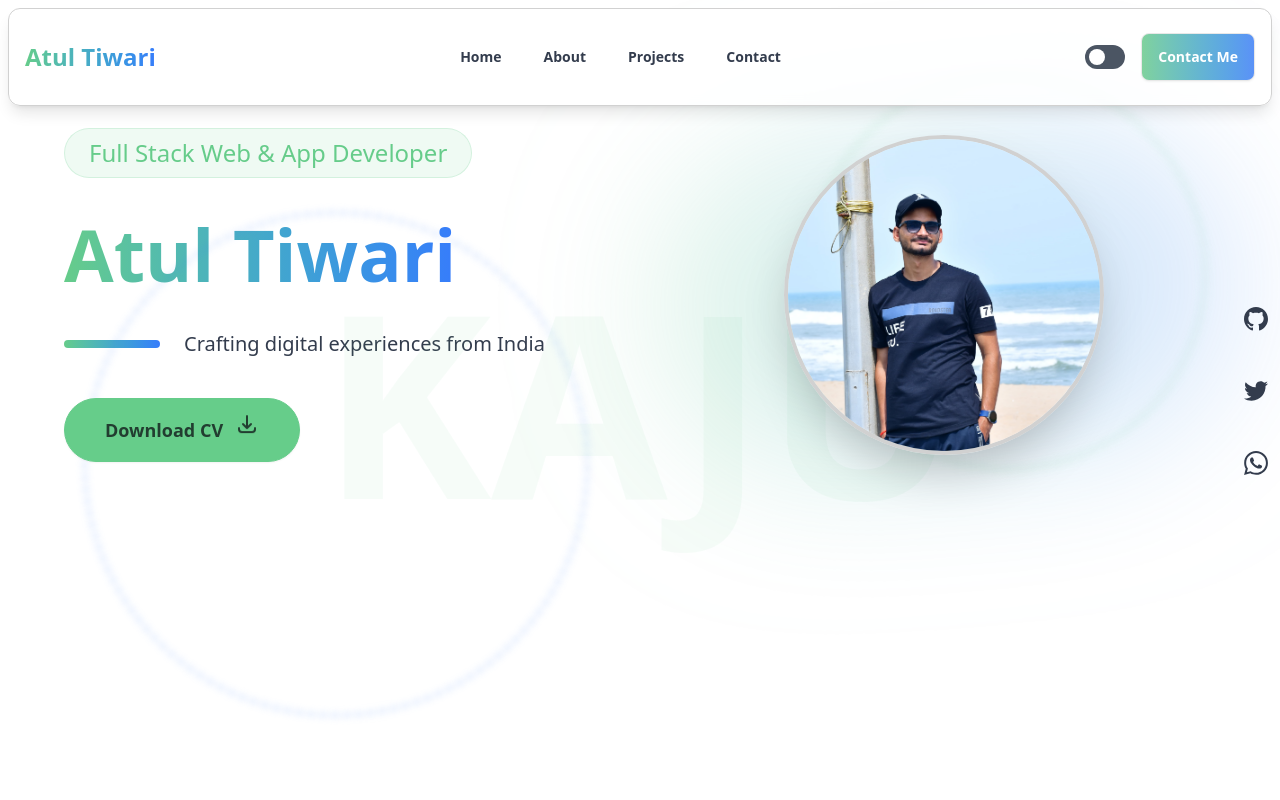
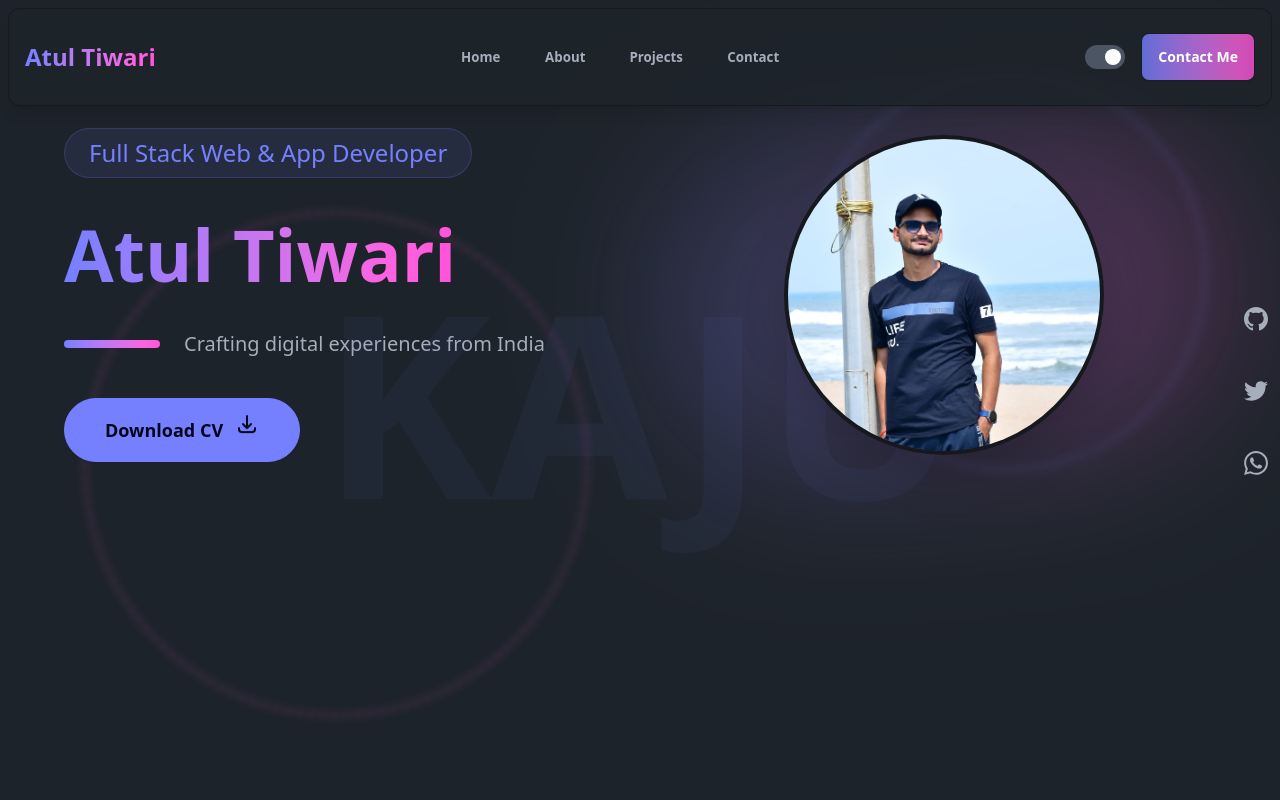
Before and after one commit to atultiwari7388/kajus-portfolio, a Next.js app: page / in a window 1280 px wide. Shown: the top 800 px of the page. Built offline with nearby package versions, Linux system fonts and the light colour scheme.

Commit message:
theme change

```diff
--- a/src/components/SwitchTheme.tsx
+++ b/src/components/SwitchTheme.tsx
@@ -2,7 +2,7 @@
 import { useEffect, useState } from "react";
 
 export const SwitchTheme = () => {
-  const [theme, setTheme] = useState("emerald");
+  const [theme, setTheme] = useState("dark");
 
   // Function to toggle theme
   const toggleTheme = () => {
@@ -14,7 +14,7 @@ export const SwitchTheme = () => {
 
   // Set initial theme on component mount
   useEffect(() => {
-    const savedTheme = localStorage.getItem("theme") || "emerald"; // Default to emerald
+    const savedTheme = localStorage.getItem("theme") || "dark"; // Default to dark
     setTheme(savedTheme);
     document.documentElement.setAttribute("data-theme", savedTheme);
   }, []);
```
